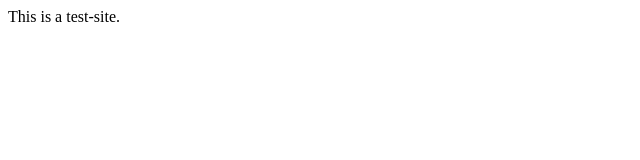
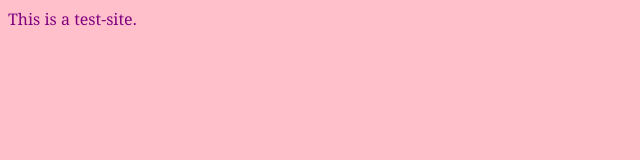
Before and after one commit to HazeraM/test-site, a plain HTML site: page index.html in a window 1280 px wide. Shown: the whole page, without its empty margins (0-640 px from the left). Drawn offline with Linux system fonts and the light colour scheme.

Commit message:
modified css

```diff
--- a/index.html
+++ b/index.html
@@ -5,7 +5,8 @@
     <meta charset="UTF-8">
     <meta name="viewport" content="width=device-width, initial-scale=1.0">
     <meta http-equiv="X-UA-Compatible" content="ie=edge">
-    <title>Document</title>
+    <title>Test Site</title>
+    <link rel="stylesheet" href="style.css">
 </head>
 
 <body>
```
